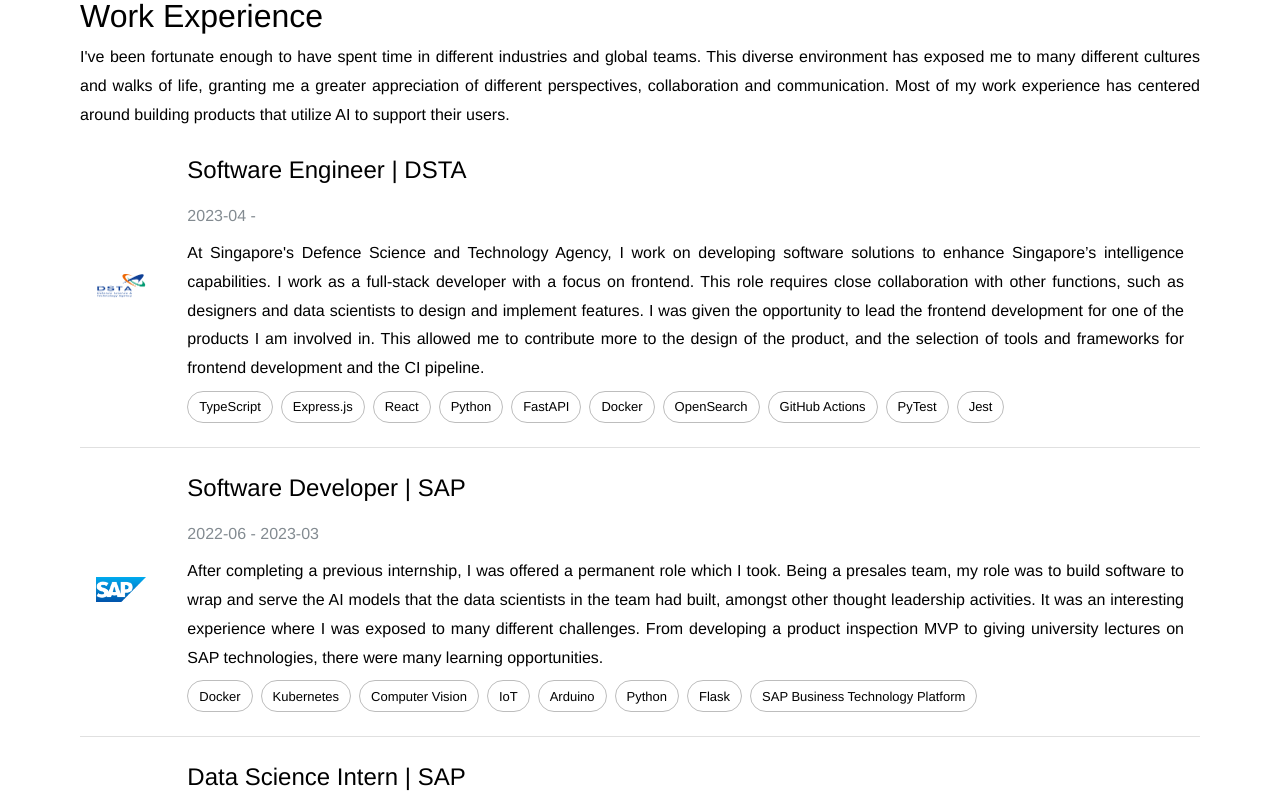
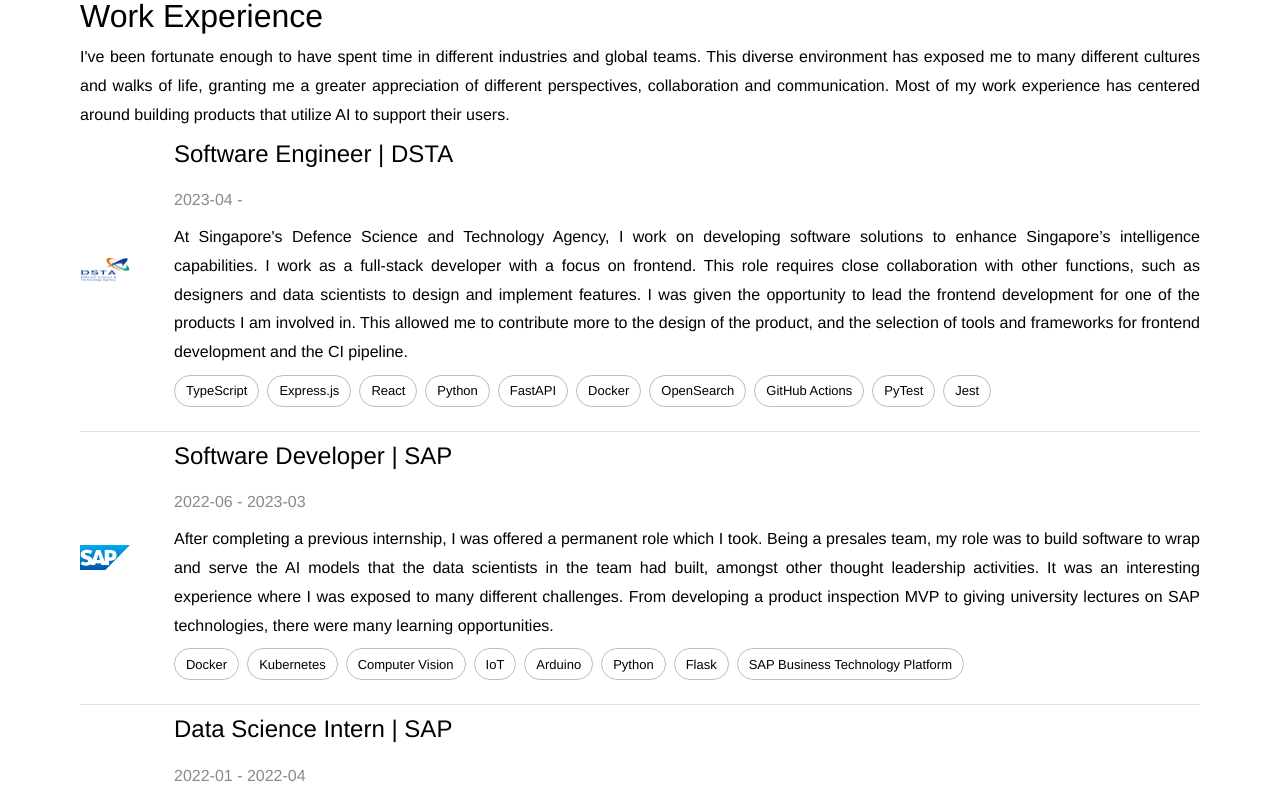
Before and after one commit to declanleeler/portfolio, a React (Vite) app: page / in a window 1280 px wide. Shown: the part 540-1340 px from the top of the page. Built offline with nearby package versions, Linux system fonts and the light colour scheme.

Commit message:
Fix misaligned padding in work section

```diff
--- a/src/components/WorkCard.tsx
+++ b/src/components/WorkCard.tsx
@@ -19,7 +19,7 @@
         boxShadow: 'none', // Optional: Remove Card shadow for better blending
       }}
     >
-      <CardContent>
+      <CardContent sx={{ padding: 0 }}>
         <Grid
           container
           alignItems="center"
```
